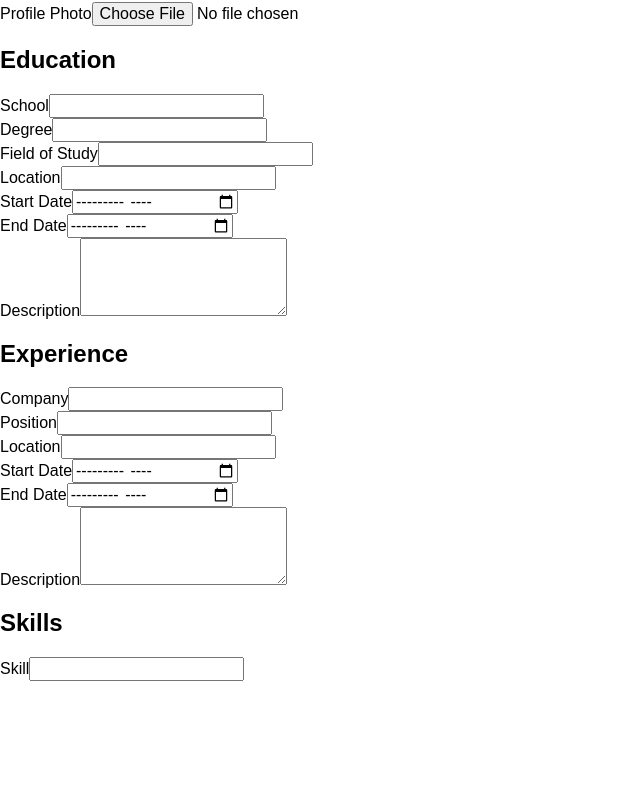
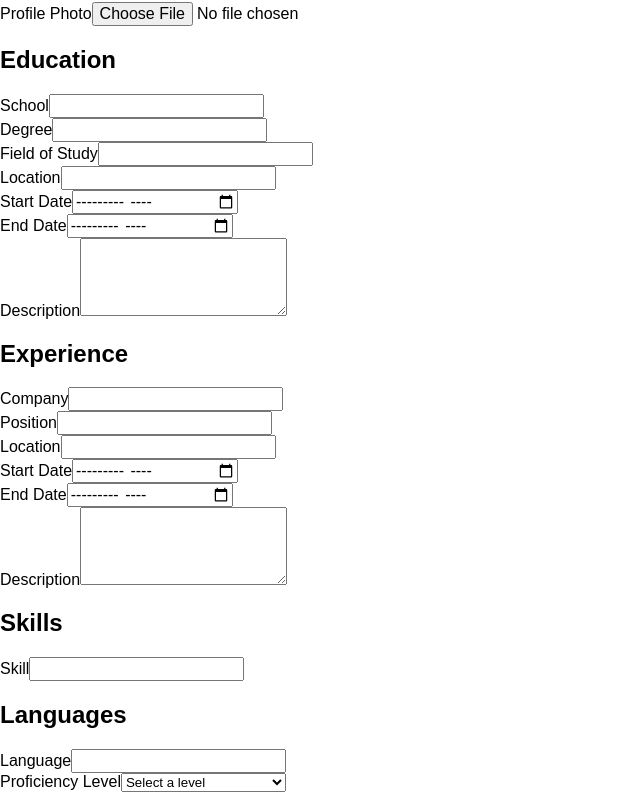
Before and after one commit to canberkg67/cv-app, a React (Vite) app: page / in a window 1280 px wide. Shown: the part 427-1219 px from the top of the page, without its empty margins (0-640 px from the left). Before the commit the page ends 1108 px from the top, so only its background shows below. Built offline with nearby package versions, Linux system fonts and the light colour scheme.

Commit message:
feat: add Languages component in Form

```diff
--- a/src/components/Form.jsx
+++ b/src/components/Form.jsx
@@ -2,6 +2,7 @@ import Education from "./Education";
 import PersonalInfo from "./PersonalInfo";
 import Experience from "./Experience";
 import Skills from "./Skills";
+import Languages from "./Languages";
 
 export default function Form() {
     return (
@@ -10,6 +11,7 @@ export default function Form() {
             <Education />
             <Experience />
             <Skills />
+            <Languages />
         </section>
     );
 }
--- a/src/components/Languages.jsx
+++ b/src/components/Languages.jsx
@@ -0,0 +1,35 @@
+export default function Languages() {
+    return (
+        <section className="form-languages">
+            <h2>Languages</h2>
+            <div>
+                <label htmlFor="language">Language</label>
+                <input
+                    type="text"
+                    id="language"
+                    name="language"
+                />
+            </div>
+
+            <div>
+                <label htmlFor="languageLevel">Proficiency Level</label>
+                <select
+                    id="languageLevel"
+                    name="languageLevel"
+                    defaultValue=""
+                >
+                    <option value="" disabled>
+                        Select a level
+                    </option>
+                    <option value="Native">Native</option>
+                    <option value="A1">A1 - Beginner</option>
+                    <option value="A2">A2 - Elementary</option>
+                    <option value="B1">B1 - Intermediate</option>
+                    <option value="B2">B2 - Upper Intermediate</option>
+                    <option value="C1">C1 - Advanced</option>
+                    <option value="C2">C2 - Proficient</option>
+                </select>
+            </div>
+        </section>
+    );
+}
```
